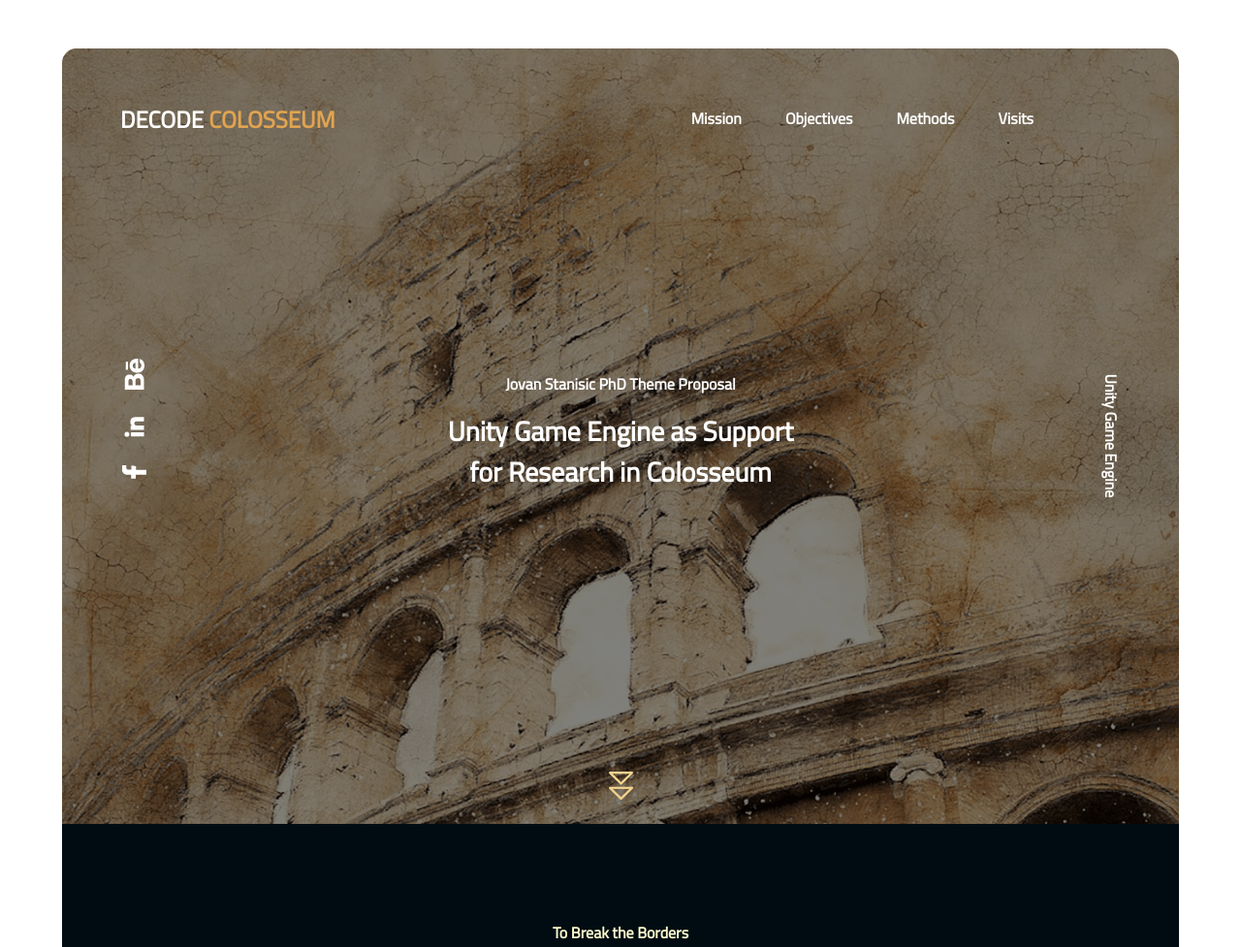
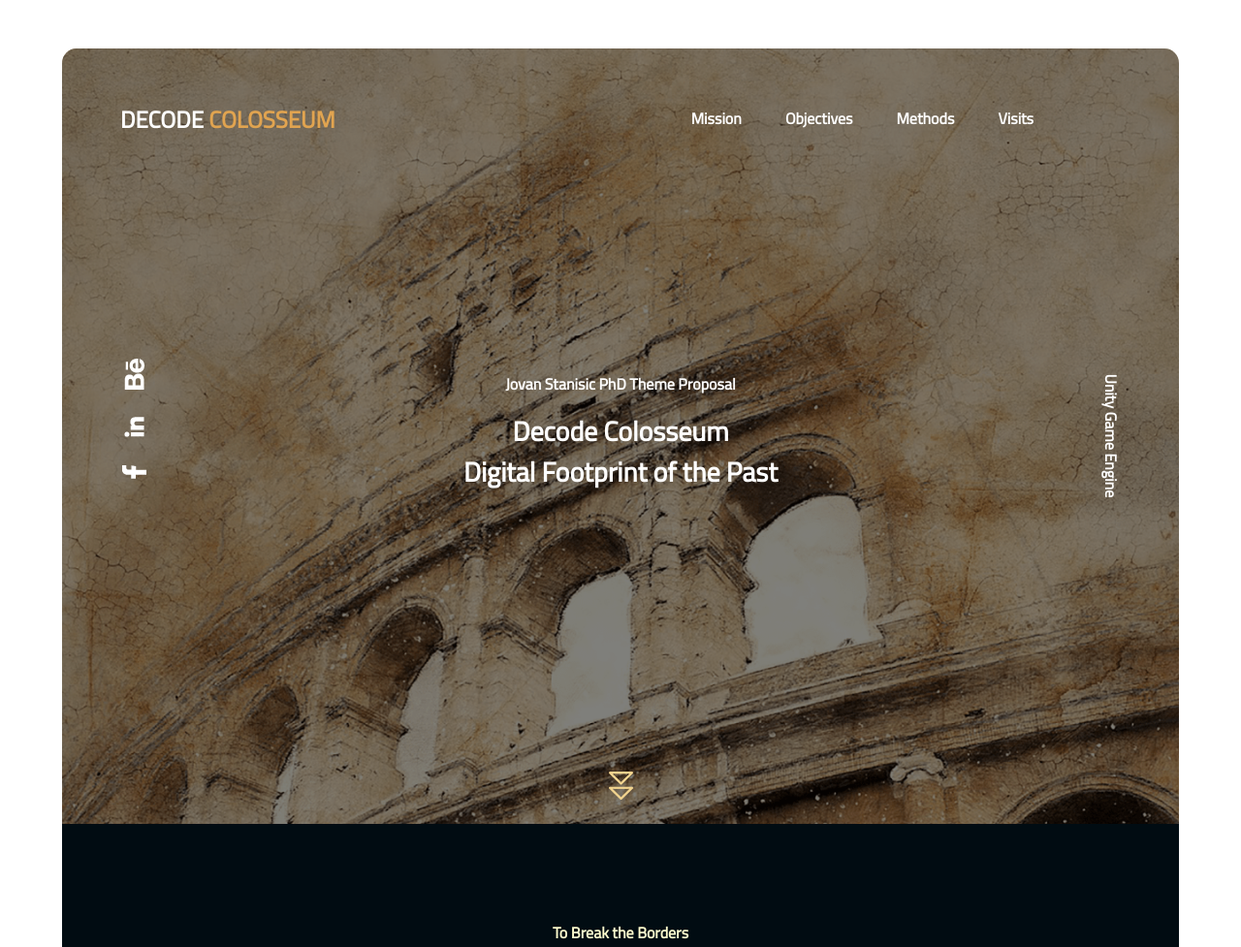
Before and after one commit to JoXuS81/Colosseum, a plain HTML site: page index.html in a window 1280 px wide. Shown: the top 977 px of the page at 97% size. Drawn offline with nearby package versions, Linux system fonts and the light colour scheme.

Commit message:
Update index.html
Update Header.

```diff
--- a/index.html
+++ b/index.html
@@ -197,9 +197,9 @@
                                 Jovan Stanisic PhD Theme Proposal
                             </p>
                             <h3 class = "text-center unity">
-                                Unity Game Engine as Support
+                                Decode Colosseum
                                 <br>
-                                    for Research in Colosseum
+                                    Digital Footprint of the Past
                             </h3>
                         </div>
                         <div class = "col-xl-4 m-0 p-0 d-flex justify-content-end unity_area">
```
